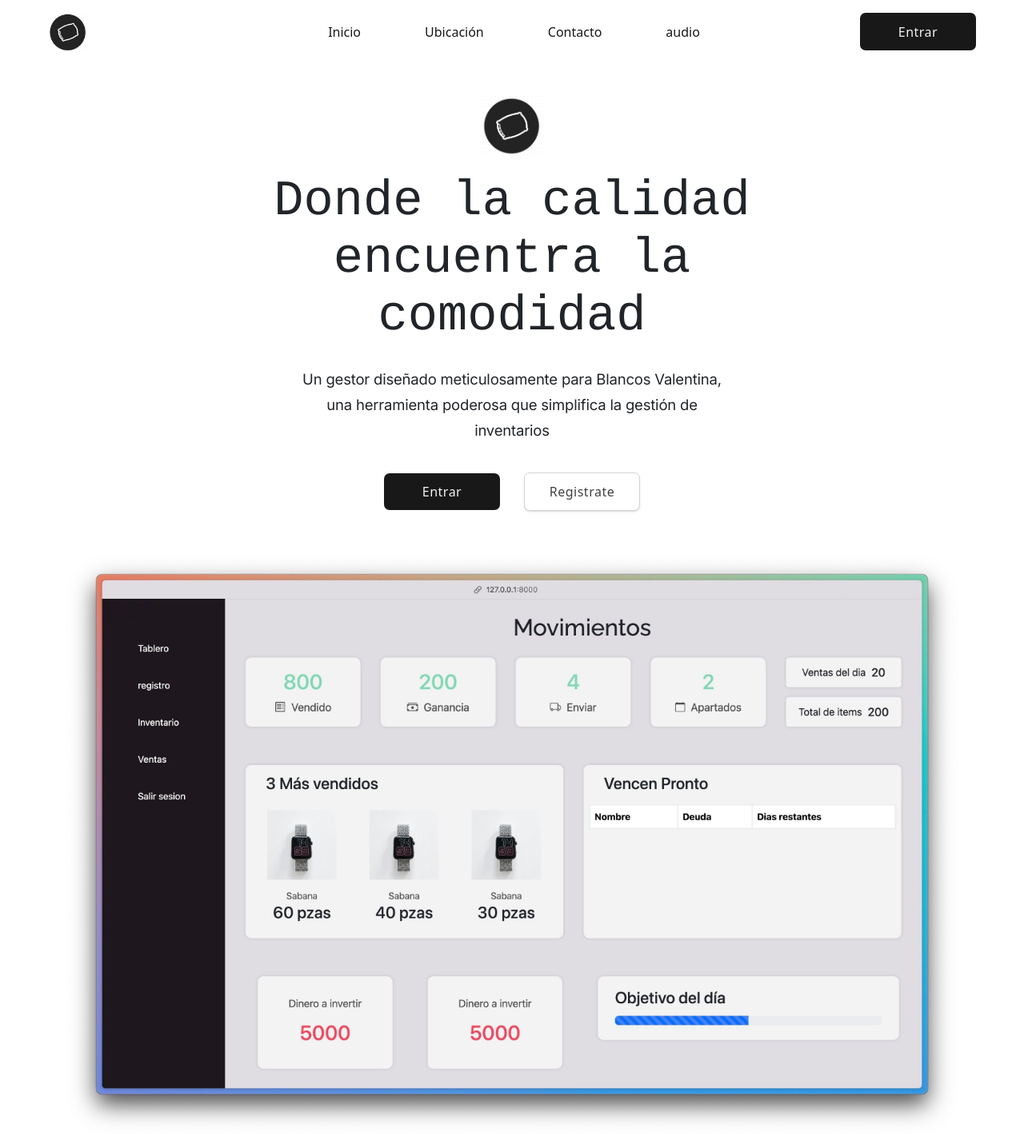
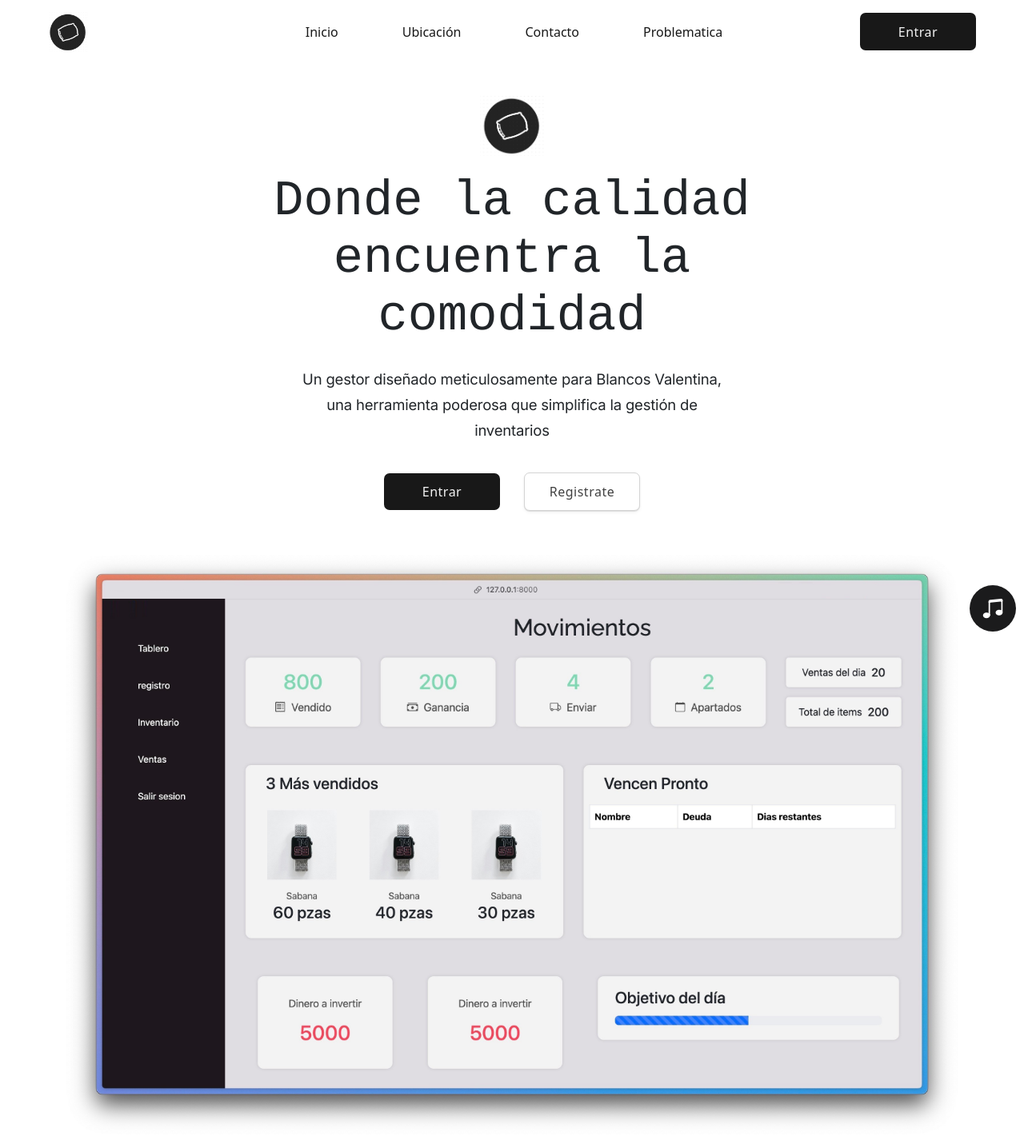
Before and after one commit to choterifa/sakuragod, a Flask app: page / in a window 1280 px wide. Shown: the top 1421 px of the page at 80% size. Run offline with Flask 3, Linux system fonts and the light colour scheme; some libraries are stand-ins or nearby versions.

Commit message:
audio con icnos

```diff
--- a/app.py
+++ b/app.py
@@ -36,6 +36,11 @@ def ubicacion():
 @app.route("/contacto")
 def contacto():
     return render_template("inicio/contacto.html")
+
+
+@app.route("/problematica")
+def problematica():
+    return render_template("inicio/problematica.html")
 
 
 @app.route("/tablero")
@@ -112,14 +117,14 @@ def registro():
 
         if existing_email:  # ya existe en bd
             email_found = True
-            error_message = "El correo electrónico ya está registrado."
+            error_message = "El correo electrónico ya está registrado"
             return render_template(
                 "registro.html", email_found=email_found, error_message=error_message
             )
 
         elif existing_user:  # ya exis  te usuario
             user_found = True
-            error_message = "El usuario ya existe. Por favor, elija otro."
+            error_message = "El usuario ya existe. Por favor, elija otro"
             return render_template(
                 "registro.html", user_found=user_found, error_message=error_message
             )
@@ -135,22 +140,22 @@ def registro():
     return render_template("registro.html")
 
 
-@app.route("/inicio_exitoso")
-def inicio_exitoso():
-    registration_login = request.args.get("registration_login")
-    if registration_login == "True":
-        return render_template("inicio_exitoso.html")
-    else:
-        return tablero()
+# @app.route("/inicio_exitoso")
+# def inicio_exitoso():
+#     registration_login = request.args.get("registration_login")
+#     if registration_login == "True":
+#         return render_template("inicio_exitoso.html")
+#     else:
+#         return tablero()
 
 
-@app.route("/registro_exitoso")
-def registro_exitoso():
-    registration_successful = request.args.get("registration_successful")
-    if registration_successful == "True":
-        return render_template("registro_exitoso.html")
-    else:
-        return tablero()
+# @app.route("/registro_exitoso")
+# def registro_exitoso():
+#     registration_successful = request.args.get("registration_successful")
+#     if registration_successful == "True":
+#         return render_template("registro_exitoso.html")
+#     else:
+#         return tablero()
 
 
 @app.route("/Signout")
--- a/static/Js/Audio.js
+++ b/static/Js/Audio.js
@@ -1,4 +1,19 @@
-window.addEventListener('load', function () {
-    var audio = document.getElementById('audio-fondo');
-    audio.play();
+var audio = document.getElementById("audio-fondo");
+var toggleAudio = document.getElementById("audio");
+var audioEncendido = false;
+
+toggleAudio.addEventListener("click", function (event) {
+    event.preventDefault(); // Evitar la acción predeterminada del enlace
+
+    if (!audioEncendido) {
+        audio.play(); // Reproducir el audio
+        toggleAudio.innerHTML = '<i class="bi bi-pause-fill"></i>'; // Cambiar a icono de audio encendido
+
+        audioEncendido = true;
+    } else {
+        audio.pause(); // Pausar el audio
+        toggleAudio.innerHTML = '<i class="bi bi-music-note-beamed"></i>'; // Cambiar a icono de audio encendido
+
+        audioEncendido = false;
+    }
 });
--- a/static/inicio.css
+++ b/static/inicio.css
@@ -250,3 +250,20 @@
     color: rgb(69, 62, 62);
     font-size: 22px;
 }
+
+.Audio__Btn {
+    position: fixed;
+    bottom: 10px;
+    right: 10px;
+    text-decoration: none;
+    width: 58px;
+    height: 58px;
+    text-align: center;
+    border-radius: 50%;
+    background-color: rgb(27, 27, 28);
+    color: white;
+    font-size: 28px;
+    display: flex;
+    justify-content: center;
+    align-items: center;
+}
--- a/templates/base.html
+++ b/templates/base.html
@@ -71,6 +71,7 @@
             {%block index%}
             {%endblock%}
             {%block inventario%}
+
             {%endblock%}
             {%block sign%}
             {%endblock%}
--- a/templates/iniciar_sesion.html
+++ b/templates/iniciar_sesion.html
@@ -34,7 +34,7 @@
                     <input type="email" class="login__input {% if correo_no_encontrado %}is-invalid{% endif %}"
                         id="email" name="email" required="" >
                     {% if correo_no_encontrado %}
-                    <div class="invalid-feedback">Correo no encontrado.</div>
+                    <div class="invalid-feedback">Correo no encontrado</div>
                     {% endif %}
                 </div>
 
@@ -44,7 +44,7 @@
                     <input type="password" class="login__input {% if bad_password %}is-invalid{% endif %} "
                         id="password" name="password" required />
                     {% if bad_password %}
-                    <div class="invalid-feedback">Contraseña Invalida.</div>
+                    <div class="invalid-feedback">Contraseña no encontrada</div>
                     {% endif %}
                 </div>
 
--- a/templates/inicio/inicio.html
+++ b/templates/inicio/inicio.html
@@ -12,7 +12,6 @@
     <link rel="stylesheet" href="https://cdn.jsdelivr.net/npm/bootstrap-icons@1.11.3/font/bootstrap-icons.min.css">
     <!--fFont awesome-->
     <link rel="stylesheet" href="https://cdnjs.cloudflare.com/ajax/libs/font-awesome/5.15.4/css/all.min.css">
-    <script src="../../static/Js/Audio.js"></script>
 
 
 </head>
@@ -33,8 +32,9 @@
                 </a>
                 <a href="/contacto" class="Inicio__Enlace">Contacto
                 </a>
-                <a href="/audio" class="Inicio__Enlace">audio
+                <a href="/problematica" class="Inicio__Enlace">Problematica
                 </a>
+
             </div>
 
             <a href="/tablero">
@@ -42,6 +42,9 @@
             </a>
         </nav>
 
+        <!--Audio Btn-->
+        <a href="#" id="audio" class="Audio__Btn "><i class="bi bi-music-note-beamed"></i>
+        </a>
         {%block contenido%}
 
         <!--Hero del inicio-->
@@ -73,15 +76,14 @@
                 <img src="../static/imagenes/Cover3.jpg" alt="Cover" class="Inicio__Imagen">
             </figure>
 
-            <video width="1080" height="720" loop preload="auto">
-                <source src="../../static/videos/Arc.mp4" type="video/mp4">
-            </video>
 
 
             <audio id="audio-fondo" autoplay loop>
                 <source src="../../static/Audio/Audio.mp3" type="audio/mpeg">
-                Tu navegador no soporta el elemento de audio.
+                Tu navegador no soporta el elemento de audio
             </audio>
+
+            <script src="../../static/Js/Audio.js"></script>
 
         </div> <!--Fin Hero-->
 
@@ -91,6 +93,7 @@
 
 
     </section>
+
 </body>
 
 </html>
```
Also changed, not shown: static/Js/ModalEditar.js (added, +36 -0 lines), templates/inicio/problematica.html (added, +18 -0 lines), templates/inventario.html (+4 -3 lines).
